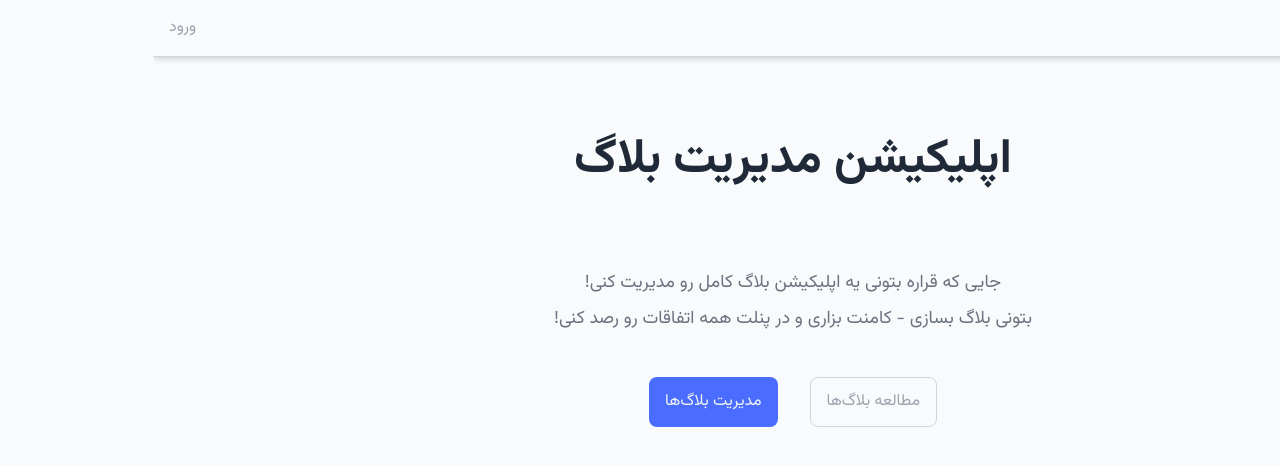
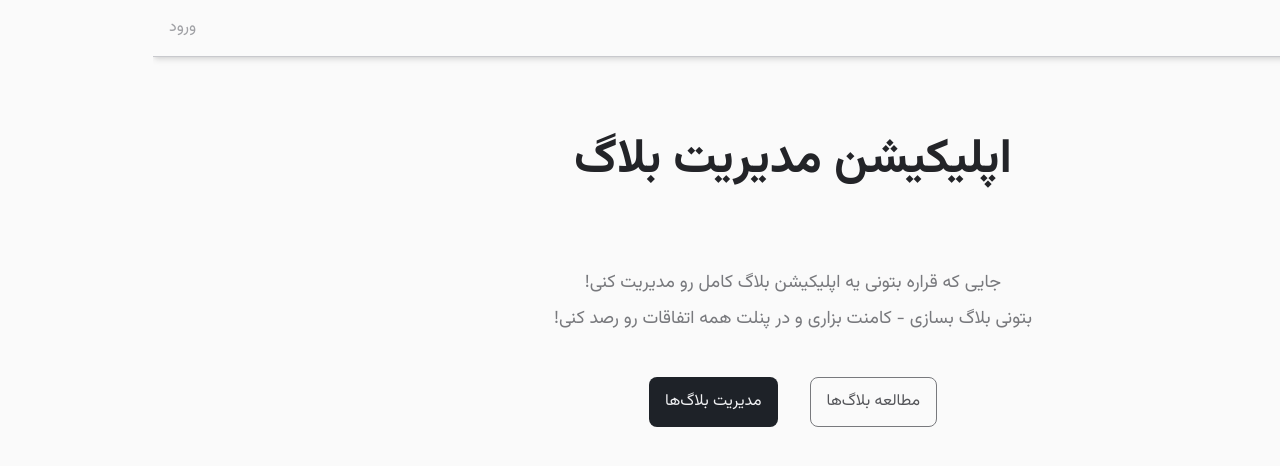
Before and after one commit to HadiKia/next-blog-app, a Next.js app: page / in a window 1280 px wide. Shown: the top 466 px of the page. Built offline with nearby package versions, Linux system fonts and the light colour scheme.

Commit message:
feat: update theme system

```diff
--- a/src/styles/globals.css
+++ b/src/styles/globals.css
@@ -6,47 +6,69 @@
   :root {
     &,
     &.light-mode {
-      --background-app-rgb: 249, 250, 251;
-      --color-primary-900: 74, 109, 255;
-      --color-primary-800: 92, 124, 255;
-      --color-primary-700: 110, 138, 255;
-      --color-primary-600: 128, 153, 255;
-      --color-primary-500: 146, 167, 255;
-      --color-primary-400: 164, 182, 255;
-      --color-primary-300: 183, 197, 255;
-      --color-primary-200: 201, 211, 255;
-      --color-primary-100: 219, 226, 255;
-      --color-primary-50: 228, 233, 255;
-      --color-secondary-900: 17, 24, 39;
-      --color-secondary-800: 31, 41, 55;
-      --color-secondary-700: 55, 65, 81;
-      --color-secondary-600: 75, 85, 99;
-      --color-secondary-500: 107, 114, 128;
-      --color-secondary-400: 156, 163, 175;
-      --color-secondary-300: 209, 213, 219;
-      --color-secondary-200: 229, 231, 235;
-      --color-secondary-100: 243, 244, 246;
-      --color-secondary-50: 249, 250, 251;
+      --background-app-rgb: 250, 250, 250;
+
+      /* Primary: Charcoal Accent */
+      --color-primary-900: 30, 34, 40;
+      --color-primary-800: 46, 52, 64;
+      --color-primary-700: 63, 70, 84;
+      --color-primary-600: 85, 92, 105;
+      --color-primary-500: 110, 118, 132;
+      --color-primary-400: 150, 157, 168;
+      --color-primary-300: 185, 191, 198;
+      --color-primary-200: 215, 219, 224;
+      --color-primary-100: 235, 237, 240;
+      --color-primary-50: 245, 246, 248;
+
+      /* Secondary: Neutral Gray System */
+      --color-secondary-900: 20, 20, 22;
+      --color-secondary-800: 35, 36, 40;
+      --color-secondary-700: 55, 56, 60;
+      --color-secondary-600: 85, 86, 90;
+      --color-secondary-500: 120, 121, 125;
+      --color-secondary-400: 160, 161, 165;
+      --color-secondary-300: 200, 201, 205;
+      --color-secondary-200: 225, 226, 228;
+      --color-secondary-100: 240, 241, 243;
+      --color-secondary-50: 248, 248, 250;
       --color-secondary-0: 255, 255, 255;
-      --color-success: 0, 192, 115;
-      --color-warning: 255, 153, 0;
-      --color-error: 255, 71, 87;
-      --color-red-500: 239, 68, 68;
-      --color-red-300: 252, 165, 165;
+
+      /* System */
+      --color-success: 46, 197, 145;
+      --color-warning: 255, 170, 0;
+      --color-error: 240, 80, 80;
     }
     &.dark-mode {
-      --background-app-rgb: 20, 20, 20;
-      --color-secondary-900: 249, 250, 251;
-      --color-secondary-800: 243, 244, 246;
-      --color-secondary-700: 229, 231, 235;
-      --color-secondary-600: 209, 213, 219;
-      --color-secondary-500: 156, 163, 175;
-      --color-secondary-400: 107, 114, 128;
-      --color-secondary-300: 75, 85, 99;
-      --color-secondary-200: 55, 65, 81;
-      --color-secondary-100: 31, 41, 55;
-      --color-secondary-50: 17, 24, 39;
-      --color-secondary-0: 24, 33, 47;
+      --background-app-rgb: 14, 16, 18;
+      /* Primary Charcoal */
+      --color-primary-900: 245, 247, 248;
+      --color-primary-800: 225, 228, 231;
+      --color-primary-700: 200, 203, 208;
+      --color-primary-600: 165, 170, 175;
+      --color-primary-500: 125, 130, 135;
+      --color-primary-400: 95, 100, 105;
+      --color-primary-300: 70, 75, 80;
+      --color-primary-200: 50, 55, 60;
+      --color-primary-100: 35, 38, 42;
+      --color-primary-50: 24, 27, 30;
+
+      /* Secondary Neutral */
+      --color-secondary-900: 250, 250, 250;
+      --color-secondary-800: 230, 232, 234;
+      --color-secondary-700: 200, 202, 205;
+      --color-secondary-600: 170, 172, 175;
+      --color-secondary-500: 135, 138, 140;
+      --color-secondary-400: 105, 108, 110;
+      --color-secondary-300: 75, 78, 80;
+      --color-secondary-200: 50, 52, 55;
+      --color-secondary-100: 30, 32, 35;
+      --color-secondary-50: 20, 22, 25;
+      --color-secondary-0: 16, 18, 21;
+
+      --color-success: 46, 197, 145;
+      --color-warning: 255, 170, 0;
+      --color-error: 245, 90, 90;
+
       --backdrop-color: 0, 0, 0;
     }
   }
@@ -89,7 +111,7 @@
     @apply bg-secondary-600 text-secondary-100;
   }
   .btn--outline {
-    @apply border border-secondary-300 text-secondary-400;
+    @apply border border-secondary-500 text-secondary-600 hover:bg-primary-100;
   }
   .btn--danger {
     @apply border border-rose-700 text-rose-700;
```
